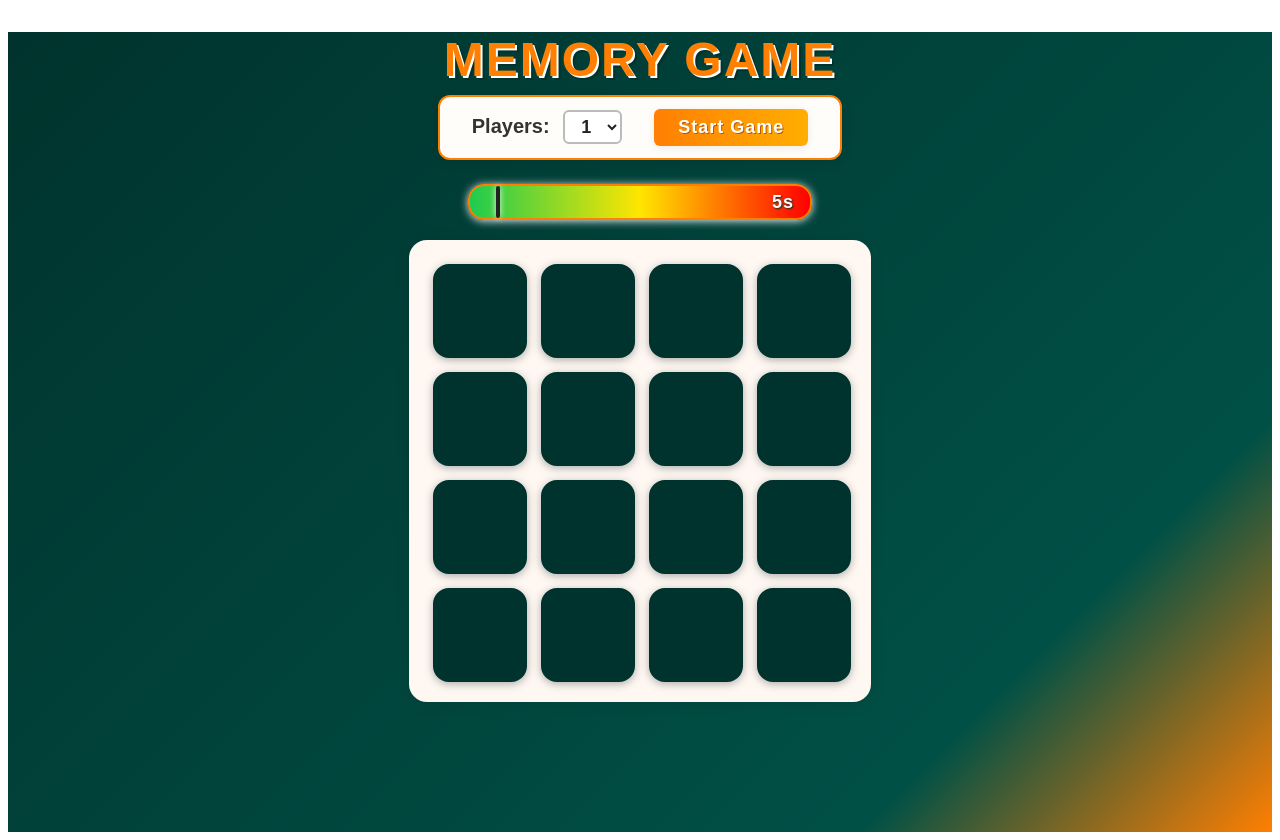
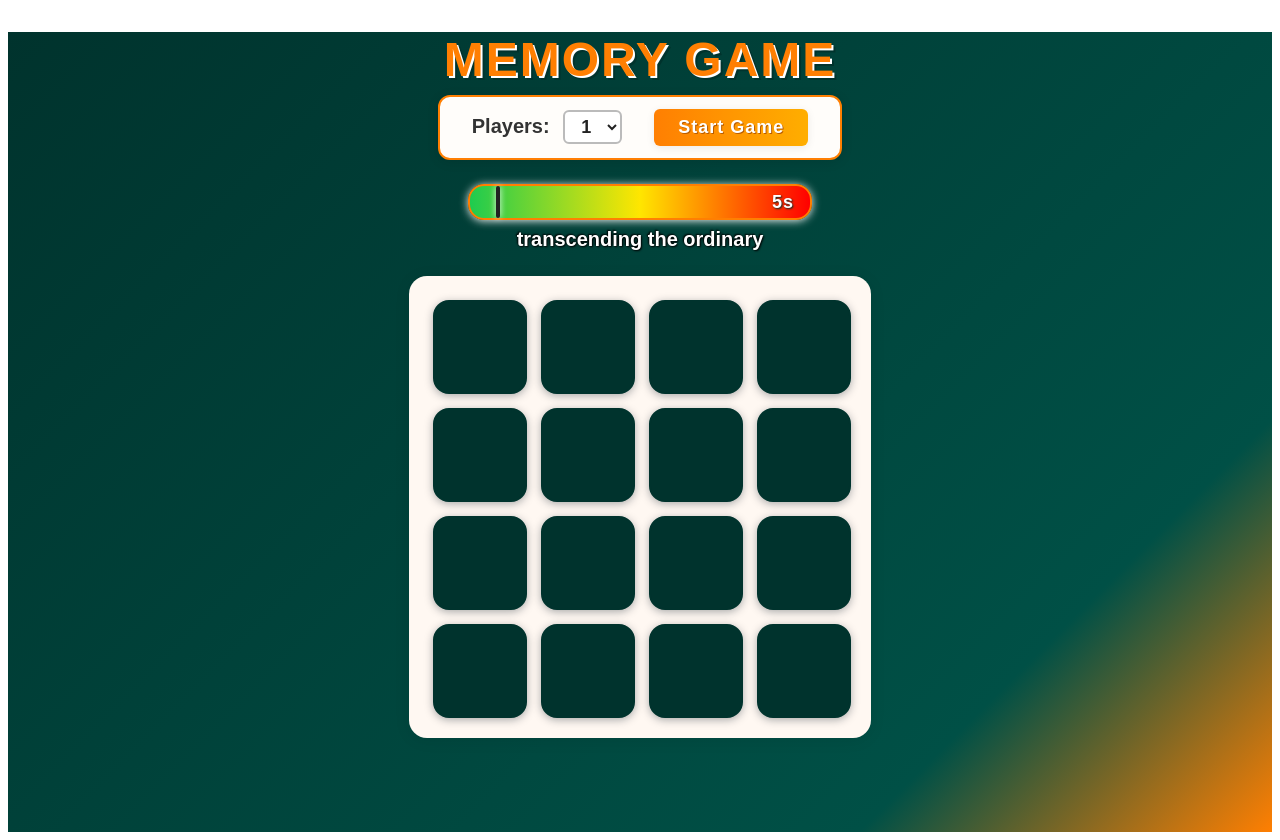
Before and after one commit to alexreid44/memory-game, a React (Vite) app: page / in a window 1280 px wide. Built offline with nearby package versions, Linux system fonts and the light colour scheme.

Commit message:
Just ordinary

```diff
--- a/src/App.jsx
+++ b/src/App.jsx
@@ -166,6 +166,7 @@ export default function App() {
             <span style={{ marginLeft: 24, color: '#00332d' }}>Turn: Player {turn + 1}</span>
           </div>
         ) : (
+          <>
             <div style={{
               width: 340,
               height: 32,
@@ -192,7 +193,6 @@ export default function App() {
                 transition: 'left 1s linear',
                 zIndex: 2,
               }} />
-            {/* Score label removed as requested */}
               {/* Timer label */}
               <span style={{
                 position: 'absolute',
@@ -205,6 +205,21 @@ export default function App() {
                 letterSpacing: 1,
               }}>{elapsed}s</span>
             </div>
+            {/* Dynamic message below the bar */}
+            <div style={{
+              marginTop: 8,
+              fontSize: 20,
+              fontWeight: 700,
+              color: '#fff',
+              textShadow: '1px 1px 2px #000, -1px -1px 2px #000',
+              minHeight: 28,
+            }}>
+              {elapsed <= 5 && 'transcending the ordinary'}
+              {elapsed > 5 && elapsed <= 20 && 'ordinary'}
+              {elapsed > 20 && elapsed <= 40 && 'descending the ordinary'}
+              {elapsed > 40 && 'personally fired by Jim Olson'}
+            </div>
+          </>
         )}
       </div>
       <div
```
Lines whose indentation alone changed are shown as unchanged.
